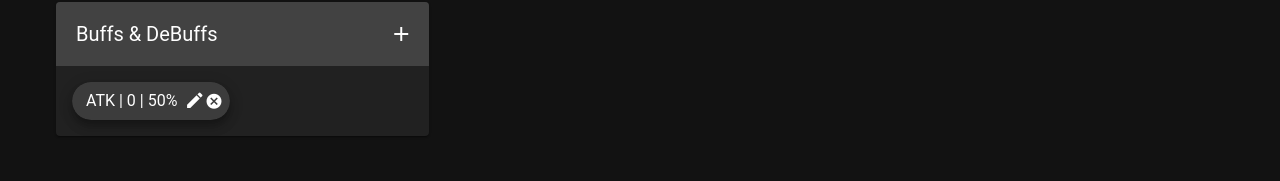
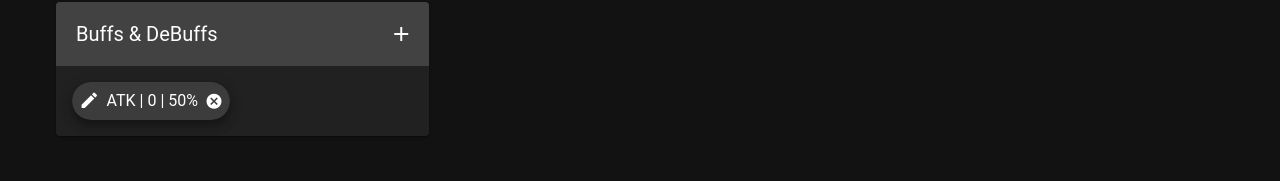
Before and after one commit to TWT233/hbrcc, a Vue app: page / in a window 1280 px wide. Both pictures are taken after a click on the button 401 px from the left and 166 px from the top of the page. Shown: the part 113-294 px from the top of the page. Built offline with nearby package versions, Linux system fonts and the light colour scheme.

Commit message:
pencil pos

```diff
--- a/src/components/selector/ShowDefaultMod.vue
+++ b/src/components/selector/ShowDefaultMod.vue
@@ -18,8 +18,8 @@ const dialog = ref(false)
 
 <template>
   <v-chip closable elevation="8" size="large" @click:close="$emit('del')">
+    <v-icon start icon="mdi-pencil"></v-icon>
     {{ mod.main }} | {{ mod.sub }} | {{ (mod.value * 100 | 0) }}%
-    <v-icon end icon="mdi-pencil"></v-icon>
     <v-dialog v-model="dialog" activator="parent" width="auto">
       <v-card>
         <v-toolbar title="Buff Detail">
```
